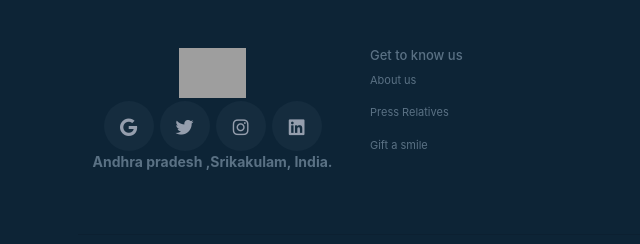
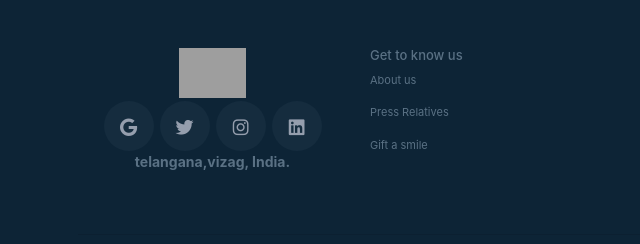
Before and after one commit to PraveenKumarChinthapalli/E-commerce-Website, a plain HTML site: page EcommerceWebsiteFooterSection.html in a window 1280 px wide. Shown: the top 244 px of the page, 0-640 px from the left. Drawn offline with nearby package versions, Linux system fonts and the light colour scheme; grey boxes are pictures that could not be loaded; a web font is replaced by a local one.

Commit message:
location changes

```diff
--- a/EcommerceWebsiteFooterSection.html
+++ b/EcommerceWebsiteFooterSection.html
@@ -31,7 +31,7 @@
                         </div>
                     </div>
                     <div>
-                        <h1 class="bottom-heading"> Andhra pradesh ,Srikakulam, India.</h1>
+                        <h1 class="bottom-heading"> telangana,vizag, India.</h1>
                     </div>
                 </div>
                 <div class="col-6 col-md-6 col-lg-3 mb-2 order-2">
```
